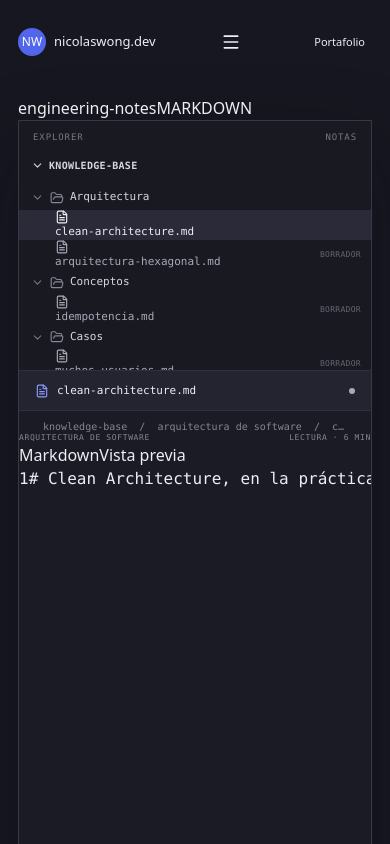
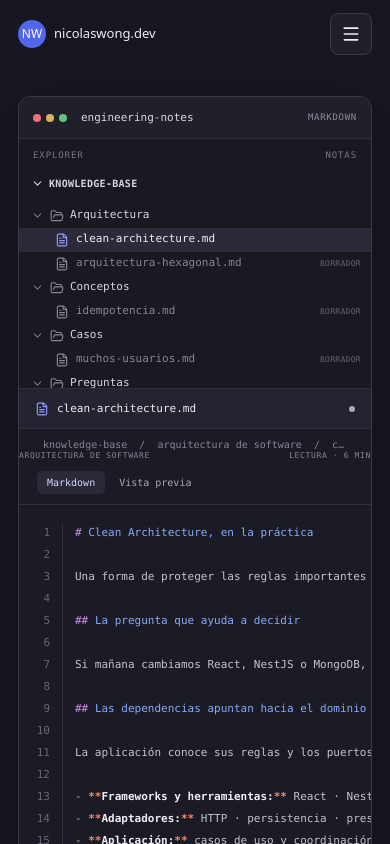
Before and after one commit to nicowr94/portfolio, a Next.js app: page /blog in a window 390 px wide. Shown: the top 844 px of the page. Built offline with nearby package versions, Linux system fonts and the light colour scheme.

Commit message:
feat(portfolio): refine experience and technology showcase

```diff
--- a/app/globals.css
+++ b/app/globals.css
@@ -114,7 +114,6 @@ main>section,main>footer{min-height:100svh;scroll-snap-align:start;scroll-snap-s
 @media(prefers-reduced-motion:reduce){.tech-marquee-track{animation:none;transform:none}.tech-marquee-track .tech-item[aria-hidden="true"]{display:none}}
 .tech-marquee .tech-icon img{filter:none!important;opacity:1}
 .tech-marquee-row.row-2 .tech-item:nth-child(4) .tech-icon img,.tech-marquee-row.row-2 .tech-item:nth-child(9) .tech-icon img{background:#ededf3;border-radius:50%;padding:3px;filter:none!important;opacity:1}
-.tech-marquee .tech-icon img.tech-logo-github{width:34px;height:34px;padding:4px;background:#fff;border-radius:50%;filter:none!important;opacity:1}
 
 /* Compact workbench showing a phone-related Clean Architecture example. */
 .hero-portfolio{min-height:100svh;height:100svh;padding:120px 0 80px;display:flex;align-items:center;background:#171721}
@@ -131,9 +130,9 @@ main>section,main>footer{min-height:100svh;scroll-snap-align:start;scroll-snap-s
 .hero-portfolio .button-primary:hover{background:#6475f0;color:#fff}
 .hero-portfolio .button-primary:focus-visible{outline:2px solid #8b98ff;outline-offset:4px}
 .clean-editor{justify-self:end;width:min(100%,720px);overflow:hidden;border:1px solid #383846;border-radius:12px;background:#1b1b25;color:#ededf3;box-shadow:0 28px 80px #08091255;font:12px/1.5 ui-monospace,SFMono-Regular,Menlo,Monaco,Consolas,monospace}
-.clean-editor-titlebar{height:42px;display:flex;align-items:center;gap:14px;border-bottom:1px solid #30303c;background:#20202b;padding:0 14px;color:#a9a9b8;font-size:11px}
-.clean-editor-window-dots{display:flex;gap:5px}.clean-editor-window-dots span{width:8px;height:8px;border-radius:50%;background:#6e6e7b}.clean-editor-window-dots span:first-child{background:#e77575}.clean-editor-window-dots span:nth-child(2){background:#d9b45e}.clean-editor-window-dots span:nth-child(3){background:#62c47a}
-.clean-editor-project{color:#d6d6df}.clean-editor-language{margin-left:auto;color:#8d8d9d}
+.ide-titlebar{height:42px;flex:none;display:flex;align-items:center;gap:14px;border-bottom:1px solid #30303c;background:#20202b;padding:0 14px;color:#a9a9b8;font:11px/1.4 ui-monospace,SFMono-Regular,Menlo,Monaco,Consolas,monospace}
+.ide-window-dots{display:flex;gap:5px}.ide-window-dots span{width:8px;height:8px;border-radius:50%;background:#6e6e7b}.ide-window-dots span:first-child{background:#e77575}.ide-window-dots span:nth-child(2){background:#d9b45e}.ide-window-dots span:nth-child(3){background:#62c47a}
+.ide-project{color:#d6d6df}.ide-mode{margin-left:auto;color:#8d8d9d}
 .clean-editor-workspace{height:356px;display:grid;grid-template-columns:minmax(172px,35%) minmax(0,1fr)}
 .clean-editor-files{border-right:1px solid #30303c;background:#191922;padding:14px 0;color:#a9a9b8}
 .clean-editor-section-label{margin:0 12px 10px;color:#777786;font-size:9px;letter-spacing:.1em}
@@ -154,13 +153,14 @@ main>section,main>footer{min-height:100svh;scroll-snap-align:start;scroll-snap-s
 /* Engineering notes use the same code-workbench language as the portfolio hero. */
 .blog-page{min-height:100svh;background:#171721;color:#ededf3}
 .blog-workspace{display:flex;flex-direction:column;min-height:100svh;padding-top:116px;padding-bottom:24px}
-.blog-ide-titlebar{height:42px;flex:none;display:flex;align-items:center;gap:14px;border:1px solid #383846;border-bottom:0;border-radius:12px 12px 0 0;background:#20202b;padding:0 14px;color:#d6d6df;font:11px/1.4 ui-monospace,SFMono-Regular,Menlo,Monaco,Consolas,monospace}
-.blog-ide-project{color:#ededf3}.blog-ide-mode{margin-left:auto;color:#8d8d9d;font-size:9px;letter-spacing:.08em}
-.blog-ide-body{flex:1;min-height:0;display:grid;grid-template-columns:260px minmax(0,1fr);overflow:hidden;border:1px solid #383846;border-radius:0 0 12px 12px;background:#1b1b25;box-shadow:0 28px 80px #08091255}
+.blog-ide{flex:1;min-height:0;display:flex;flex-direction:column;overflow:hidden;border:1px solid #383846;border-radius:12px;background:#1b1b25;color:#ededf3;box-shadow:0 28px 80px #08091255;font:12px/1.5 ui-monospace,SFMono-Regular,Menlo,Monaco,Consolas,monospace}
+.blog-ide .ide-titlebar{border-radius:12px 12px 0 0;color:#d6d6df}
+.blog-ide .ide-mode{font-size:9px;letter-spacing:.08em}
+.blog-ide-body{flex:1;min-height:0;display:grid;grid-template-columns:260px minmax(0,1fr);overflow:hidden;background:#1b1b25}
 .blog-explorer{min-width:0;overflow-y:auto;border-right:1px solid #30303c;background:#191922;padding:16px 0;color:#a9a9b8;font:11px/1.5 ui-monospace,SFMono-Regular,Menlo,Monaco,Consolas,monospace}
 .blog-explorer-heading{display:flex;justify-content:space-between;padding:0 14px 14px;color:#777786;font-size:9px;letter-spacing:.1em}
 .blog-explorer-root{display:flex;align-items:center;gap:5px;margin:0 0 8px;padding:5px 12px;color:#d6d6df;font-size:10px;font-weight:600;letter-spacing:.03em}
-.blog-topic-tree,.blog-topic-folder ul{margin:0;padding:0;list-style:none}.blog-topic-folder{margin:2px 0 8px}.blog-folder-name{height:29px;display:flex;align-items:center;gap:6px;padding:0 12px;color:#d6d6df}.blog-folder-name svg:first-child{color:#777786}.blog-folder-name svg:nth-child(2){color:#858596}.blog-topic-file{min-height:29px;display:flex;align-items:center;gap:7px;overflow:hidden;padding:0 10px 0 36px;color:#a9a9b8;white-space:nowrap}.blog-topic-file>svg{flex:none;color:#858596}.blog-topic-file>span:nth-child(2){overflow:hidden;text-overflow:ellipsis}.blog-topic-file.is-active{background:#2a2a39;color:#ededf3}.blog-topic-file.is-active>svg{color:#8b98ff}.blog-file-status{margin-left:auto;color:#666675;font-size:8px;letter-spacing:.04em}.blog-explorer-note{margin:18px 12px 0;padding-top:12px;border-top:1px solid #30303c;color:#777786;font-size:10px}
+.blog-topic-tree,.blog-topic-folder ul{margin:0;padding:0;list-style:none}.blog-topic-folder{margin:2px 0 8px}.blog-folder-name{height:29px;display:flex;align-items:center;gap:6px;padding:0 12px;color:#d6d6df}.blog-folder-name svg:first-child{color:#777786}.blog-folder-name svg:nth-child(2){color:#858596}.blog-topic-file{min-height:29px;display:flex;align-items:center;gap:7px;overflow:hidden;padding:0 10px 0 36px;color:#a9a9b8;white-space:nowrap}.blog-topic-file>a,.blog-topic-draft{min-width:0;display:flex;align-items:center;gap:7px;overflow:hidden;color:inherit;text-decoration:none}.blog-topic-file>a{flex:1}.blog-topic-file>a:hover{color:#ededf3}.blog-topic-file>a:focus-visible{outline:2px solid #8b98ff;outline-offset:-2px}.blog-topic-file>a svg,.blog-topic-draft svg{flex:none;color:#858596}.blog-topic-file>a span,.blog-topic-draft span{overflow:hidden;text-overflow:ellipsis}.blog-topic-draft{color:#858596}.blog-topic-file.is-active{background:#2a2a39;color:#ededf3}.blog-topic-file.is-active>a svg{color:#8b98ff}.blog-file-status{margin-left:auto;color:#666675;font-size:8px;letter-spacing:.04em}.blog-explorer-note{margin:18px 12px 0;padding-top:12px;border-top:1px solid #30303c;color:#777786;font-size:10px}
 .blog-document{min-width:0;min-height:0;display:flex;flex-direction:column;overflow:hidden}
 .blog-file-tab{height:40px;flex:none;display:flex;align-items:center;gap:8px;border-bottom:1px solid #30303c;background:#242430;padding:0 16px;color:#ededf3;font:11px ui-monospace,SFMono-Regular,Menlo,Monaco,Consolas,monospace}.blog-file-tab svg{color:#8b98ff}.blog-file-tab i{width:6px;height:6px;margin-left:auto;border-radius:50%;background:#a9a9b8}
 .blog-breadcrumb{flex:none;overflow:hidden;padding:10px 24px 0;color:#858596;text-overflow:ellipsis;white-space:nowrap;font:10px ui-monospace,SFMono-Regular,Menlo,Monaco,Consolas,monospace}
@@ -168,6 +168,10 @@ main>section,main>footer{min-height:100svh;scroll-snap-align:start;scroll-snap-s
 .blog-article{width:min(100%,800px);margin:0 auto;padding:28px clamp(28px,5vw,72px) 40px;color:#c3c3cc}
 .blog-article-meta{display:flex;justify-content:space-between;gap:12px;flex-wrap:wrap;color:#858596;font:9px/1.4 ui-monospace,SFMono-Regular,Menlo,Monaco,Consolas,monospace;letter-spacing:.08em}
 .blog-article h1{margin:18px 0 12px;color:#ededf3;font-size:clamp(32px,4vw,48px);font-weight:460;line-height:1.08;letter-spacing:-.03em}
+.blog-article h2,.blog-article h3{margin:34px 0 10px;color:#ededf3;font-weight:480;letter-spacing:-.02em;line-height:1.2}
+.blog-article h2{font-size:22px}.blog-article h3{font-size:17px}
+.blog-article p,.blog-article li{max-width:70ch;color:#c3c3cc;font-size:14px;line-height:1.8}
+.blog-article p{margin:0 0 16px}.blog-article h1+p{font-size:16px}.blog-article ul{display:grid;gap:8px;margin:14px 0 20px;padding-left:20px}.blog-article li::marker{color:#8b98ff}.blog-article strong{color:#ededf3;font-weight:550}.blog-article p code,.blog-article li code{border:1px solid #343441;border-radius:4px;background:#20202b;padding:2px 5px;color:#c9b0f2;font:12px ui-monospace,SFMono-Regular,Menlo,Monaco,Consolas,monospace}
 .blog-article-lede{max-width:62ch;margin:0;color:#c3c3cc;font-size:17px;line-height:1.65}
 .blog-article-section{margin-top:34px}.blog-article-section h2{margin:0 0 10px;color:#ededf3;font-size:20px;font-weight:480;letter-spacing:-.015em}.blog-article-section p{max-width:74ch;margin:0;color:#b8b8c4;font-size:14px;line-height:1.75}
 .blog-layer-map{display:grid;margin-top:18px;border-top:1px solid #383846}.blog-layer-map>div{min-height:42px;display:grid;grid-template-columns:36px minmax(180px,.8fr) minmax(150px,1fr);align-items:center;gap:10px;border-bottom:1px solid #30303c}.blog-layer-map>div>span{color:#777786;font:10px ui-monospace,SFMono-Regular,Menlo,Monaco,Consolas,monospace}.blog-layer-map strong{color:#ededf3;font-size:12px;font-weight:450}.blog-layer-map small{color:#858596;font-size:11px}.blog-article-section .blog-layer-caption{margin-top:10px;color:#858596;font-size:12px}
@@ -211,7 +215,6 @@ html:has(.blog-page) .blog-page>section{scroll-snap-align:none;scroll-snap-stop:
 .impact-support>span strong{color:#ededf3;font-size:22px;font-weight:480;font-variant-numeric:tabular-nums}
 .impact-support .impact-context{align-items:center;gap:10px}
 @media(max-width:760px){.signal-band{padding-block:64px}.impact-layout{width:min(100% - 36px,560px);grid-template-columns:1fr;grid-template-rows:auto auto auto;row-gap:42px}.impact-heading h2{max-width:12ch;font-size:clamp(38px,10vw,48px)}.impact-figure{gap:24px}.impact-row{grid-template-columns:52px minmax(30px,1fr) 78px;gap:12px}.impact-row strong{font-size:18px}.impact-support{justify-content:flex-start;gap:12px 24px;font-size:12px}.impact-support>span strong{font-size:19px}.impact-support .impact-context{flex-basis:100%}}
-.tech-marquee .tech-item.github-tech-item .tech-icon img{width:34px;height:34px;padding:4px;background:#fff;border-radius:50%;filter:none!important;opacity:1}
 
 /* Career navigation stays separate from the company detail snap blocks. */
 .career-overview,.career-previous-block,.career-outbuild-block{min-height:100svh;display:flex;align-items:center;padding:clamp(64px,9vh,104px) 0;background:#171721;color:#ededf3;scroll-snap-align:start;scroll-snap-stop:always}
@@ -291,6 +294,30 @@ html:has(.blog-page) .blog-page>section{scroll-snap-align:none;scroll-snap-stop:
   .career-outbuild-copy>h2{margin:16px 0 22px;font-size:clamp(52px,13vw,68px)}
   .career-product-figure figcaption{font-size:10px}
 }
+
+/* Markdown source and rendered preview inside the blog IDE. */
+.markdown-document{min-height:0;padding-top:16px}
+.markdown-view-switch{display:flex;gap:4px;padding:0 clamp(20px,4vw,48px) 12px;border-bottom:1px solid #30303c}
+.markdown-view-switch button{border:0;border-radius:5px;background:transparent;padding:6px 10px;color:#a9a9b8;font:10px ui-monospace,SFMono-Regular,Menlo,Monaco,Consolas,monospace;cursor:pointer}
+.markdown-view-switch button:hover{color:#ededf3}
+.markdown-view-switch button[aria-pressed="true"]{background:#292938;color:#d7d9ff}
+.markdown-view-switch button:focus-visible{outline:2px solid #8b98ff;outline-offset:2px}
+.markdown-source{width:100%;margin:0;overflow:auto;padding:18px 0 36px;color:#c3c3cc;font:12px/1.85 ui-monospace,SFMono-Regular,Menlo,Monaco,Consolas,monospace;tab-size:2}
+.markdown-source code{display:block;min-width:max-content}
+.markdown-source-line{min-height:22px;display:grid;grid-template-columns:58px max-content;padding-right:28px;white-space:pre}
+.markdown-source-line:hover{background:#20202b}
+.markdown-line-number{padding-right:18px;border-right:1px solid #30303c;color:#666675;text-align:right;user-select:none}
+.markdown-line-content{min-width:0;padding-left:18px;color:#c3c3cc}
+.md-heading-marker{color:#c792ea}.md-heading-text{color:#82aaff}
+.md-list-marker,.md-quote-marker{color:#d9b45e}
+.md-inline-marker{color:#f08b72}.md-strong-token{color:#ededf3;font-weight:600}
+.md-inline-code{border-radius:3px;background:#272735;color:#c3e88d}
+.md-link-token{color:#82aaff}.md-link-url{color:#80cbc4}
+.md-fence{color:#c792ea}.md-code-language{margin-left:8px;color:#d9b45e}
+.markdown-source-line.is-code .markdown-line-content{color:#c3c3cc}
+.md-code-keyword{color:#c792ea}.md-code-literal,.md-code-number{color:#f78c6c}.md-code-string{color:#c3e88d}.md-code-comment{color:#777786;font-style:italic}
+.markdown-document>.blog-article{padding:28px clamp(20px,4vw,48px) 40px}
+@media(max-width:760px){.markdown-document{padding-top:10px}.markdown-view-switch{padding:0 18px 10px}.markdown-source{font-size:11px}.markdown-source-line{grid-template-columns:44px max-content;padding-right:16px}.markdown-line-number{padding-right:12px}.markdown-line-content{padding-left:12px}.markdown-document>.blog-article{padding:22px 20px 34px}}
 
 /* Editorial content architecture: capability flow, one featured case, grouped tools. */
 ::selection{background:#5266eb;color:#fff}
@@ -435,8 +462,9 @@ html{scroll-behavior:auto}
   .selected-project{padding-top:14px}
   .selected-project-copy h3{font-size:18px}
   .selected-project-copy>p{font-size:12px}
-  .tech-group{grid-template-columns:1fr;gap:8px;padding:16px 0}
-  .tech-group-label{display:flex;align-items:baseline;gap:10px}
+  .tech-group{display:flex;flex-direction:column;align-items:stretch;gap:10px;padding:16px 0}
+  .tech-marquee-group{order:1}
+  .tech-group-label{order:2;display:grid;gap:2px;padding:0 14px}
   .tech-group-label strong{font-size:14px}
   .tech-group-label span{font-size:11px}
   .tech-marquee-group .tech-item{min-width:102px;min-height:70px;padding:9px 11px}
@@ -452,3 +480,68 @@ html{scroll-behavior:auto}
 .hero-portfolio .hero-linkedin:hover{color:#ededf3}
 .hero-portfolio .hero-linkedin:focus-visible{outline:2px solid #8b98ff;outline-offset:5px;border-radius:2px}
 .hero-portfolio .hero-linkedin-mark{display:grid;width:18px;height:18px;place-items:center;border:1px solid currentColor;border-radius:3px;font-size:11px;font-weight:700;line-height:1;letter-spacing:-.06em}
+
+/* Disable block snapping on mobile so tall sections scroll naturally. */
+@media (max-width: 760px) {
+  html { scroll-snap-type: none; }
+  main > section,
+  main > footer,
+  .hero,
+  .signal-band,
+  .section,
+  .about-section,
+  .timeline-section,
+  .company-section,
+  .career-overview,
+  .career-previous-block,
+  .career-outbuild-block {
+    scroll-snap-stop: normal;
+  }
+}
+
+/* Technology stack: show a quiet, open index instead of a grid of cards. */
+.stack-heading{margin-bottom:30px}
+.stack-heading h2{max-width:12ch;font-size:clamp(42px,5.2vw,68px);line-height:1.02;letter-spacing:-.035em}
+.tech-group{padding-block:20px;border-color:#383846}
+.tech-group:last-child{border-color:#383846}
+.tech-group-label{gap:7px}
+.tech-group-label strong{font-size:13px;font-weight:550;letter-spacing:.015em}
+.tech-group-label span{max-width:22ch;color:#a9a9b8;font-size:11px;line-height:1.55}
+.tech-marquee-group .tech-marquee-track{gap:clamp(18px,2vw,30px)}
+.tech-marquee-group .tech-item{min-width:0;min-height:42px;display:flex;flex:none;flex-direction:row;justify-content:flex-start;gap:9px;border:0;border-radius:0;background:transparent;padding:4px 2px;color:#d6d6df;font-size:12px;transition:color 160ms ease,transform 160ms ease}
+.tech-marquee-group .tech-item:hover{background:transparent;color:#fff;transform:translateY(-2px)}
+.tech-marquee-group .tech-icon{width:24px;height:24px;display:grid;flex:none;place-items:center;border-radius:0;background:transparent}
+.tech-marquee-group .tech-icon img{width:21px;height:21px;object-fit:contain;filter:none!important;opacity:1}
+.tech-marquee-group .tech-item.github-tech-item .tech-icon,.tech-marquee-group .tech-item.shadcn-tech-item .tech-icon,.tech-marquee-group .tech-item.prisma-tech-item .tech-icon,.tech-marquee-group .tech-item.railway-tech-item .tech-icon{border:1px solid #383846;border-radius:50%;background:#272735}
+.tech-marquee-group .tech-item.github-tech-item .tech-icon img,.tech-marquee-group .tech-item.shadcn-tech-item .tech-icon img,.tech-marquee-group .tech-item.prisma-tech-item .tech-icon img,.tech-marquee-group .tech-item.railway-tech-item .tech-icon img{width:14px;height:14px;filter:brightness(0) invert(1)!important}
+.tech-marquee-group .tech-item.codex-tech-item .tech-icon img{border-radius:16%}
+.tech-marquee-group .tech-icon .tech-lettermark{width:24px;height:24px;border-radius:7px;background:#272735;font-size:10px}
+@media(max-width:760px){
+  .stack-heading{margin-bottom:24px}
+  .stack-heading h2{max-width:13ch;font-size:clamp(38px,9vw,50px);line-height:1.04}
+  .tech-group{gap:12px;padding-block:18px}
+  .tech-group-label{padding-inline:2px}
+  .tech-group-label strong{font-size:13px}
+  .tech-group-label span{max-width:none;font-size:11px}
+  .tech-marquee-group .tech-item{min-width:0;min-height:38px;padding:3px 0;font-size:11px}
+  .tech-marquee-group .tech-icon{width:22px;height:22px}
+  .tech-marquee-group .tech-icon img{width:20px;height:20px}
+}
+
+.workflow-map{margin-top:24px;padding-top:20px;border-top:1px solid #383846}
+.workflow-map-title{margin:0 0 22px;color:#c3c3cc;font-size:11px;font-weight:500;letter-spacing:.06em}
+.workflow-map-items{display:flex;flex-wrap:wrap;gap:8px;margin:0;padding:0;list-style:none}
+.workflow-map-items li{padding:6px 10px;border:1px solid #383846;border-radius:6px;background:#1e1e2a;color:#d6d6df;font-size:12px;line-height:1.4}
+
+/* Collapse shared navigation into a touch-friendly menu on narrow screens. */
+.nav-toggle{display:none}
+@media(max-width:840px){
+  .topbar{width:calc(100% - 36px);left:18px;transform:none;min-height:68px}
+  .topbar .nav-toggle{width:42px;height:42px;display:grid;place-items:center;flex:none;border:1px solid #383846;border-radius:8px;background:#20202b;color:#ededf3;cursor:pointer}
+  .topbar .nav-toggle:hover{background:#292938}
+  .topbar .nav-toggle:focus-visible{outline:2px solid #8b98ff;outline-offset:3px}
+  .topbar nav.primary-navigation{position:absolute;top:calc(100% - 2px);right:0;left:0;z-index:6;display:none;flex-direction:column;align-items:stretch;gap:4px;border:1px solid #383846;border-radius:10px;background:#1b1b25;padding:8px;box-shadow:0 18px 38px #08091266}
+  .topbar nav.primary-navigation.is-open{display:flex}
+  .topbar nav.primary-navigation a{min-height:44px;display:flex;align-items:center;border-radius:6px;padding:10px 12px;color:#d6d6df;font-size:14px;text-decoration:none}
+  .topbar nav.primary-navigation a:hover{background:#292938;color:#fff}
+}
```
Also changed, not shown: public/tech/codex.png (added).
